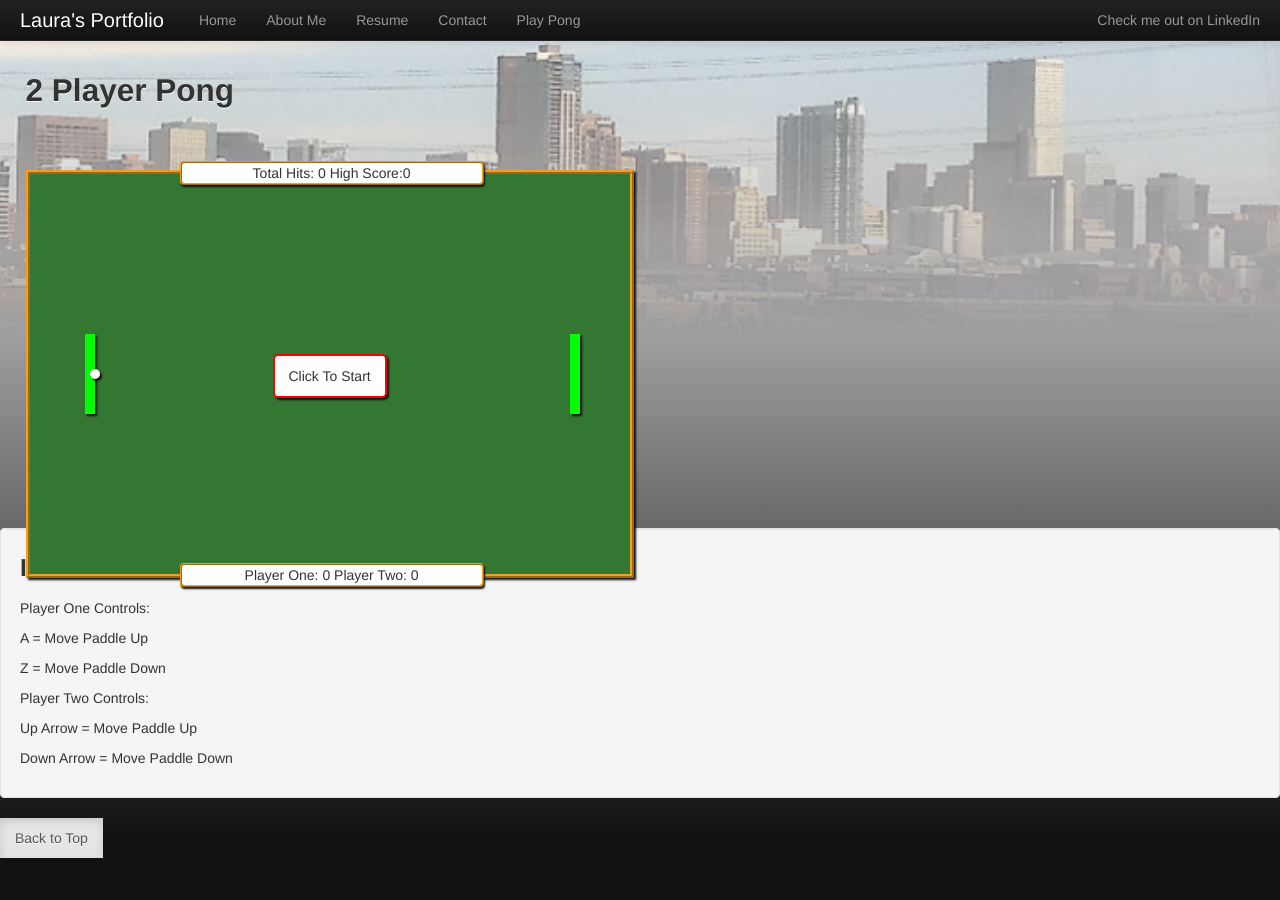
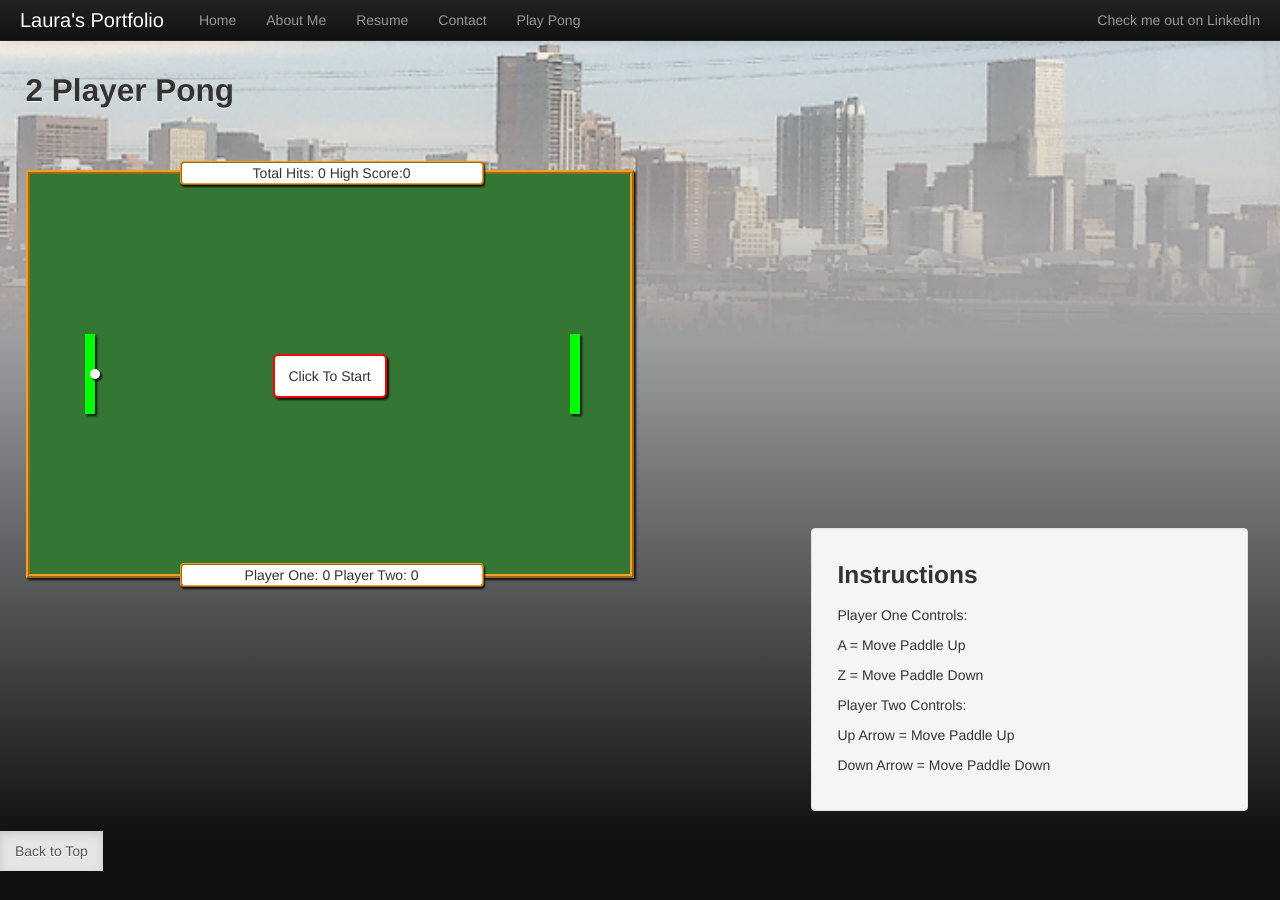
Before and after one commit to LauraR6561/Laurar6561.github.io, a Jekyll site: the page built from pong.html, in a window 1280 px wide. Built offline with Jekyll 4.4.1, drawn with Linux system fonts in a browser that asks for light colours; Markdown is read by kramdown in place of the engine named in the settings.

Commit message:
Added Rside class

```diff
--- a/pong.html
+++ b/pong.html
@@ -358,7 +358,7 @@ function timerTick() {
 </script>
 
 
-<div id="playerInstructions" class="well">
+<div id="playerInstructions" class="well Rside">
     <h3>Instructions</h3>
     <p>Player One Controls:</p>
     <p>A = Move Paddle Up</p>
```
